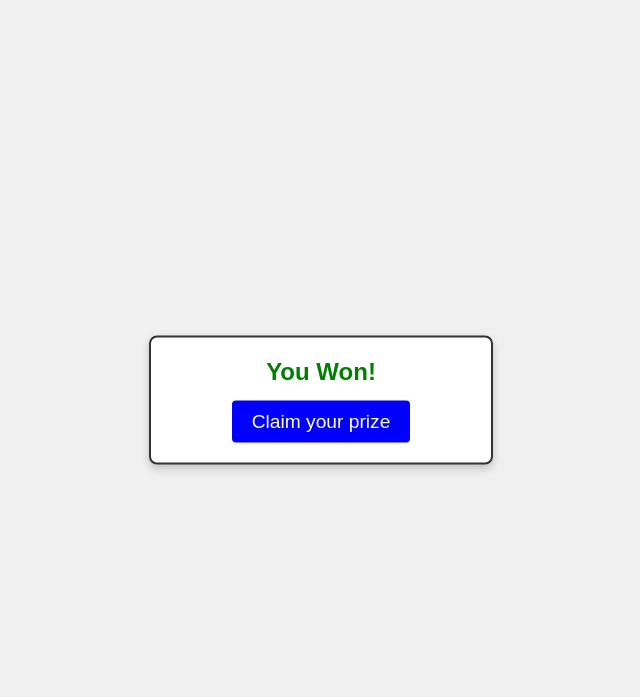
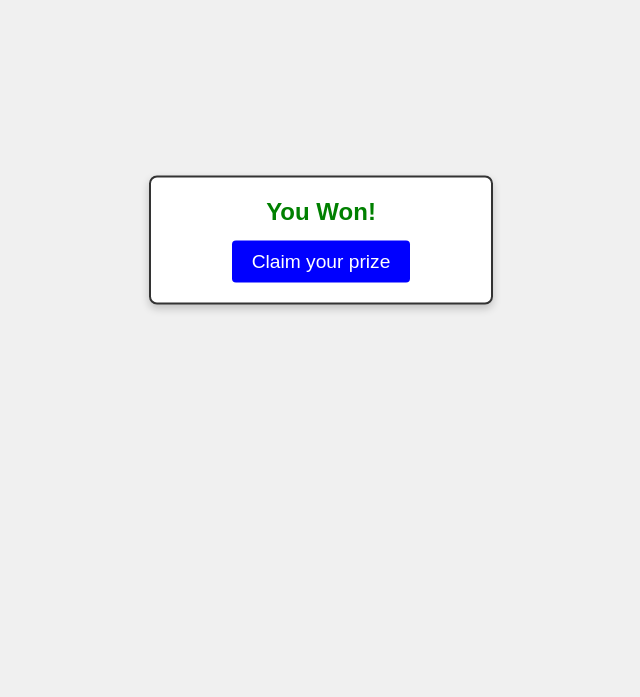
Before and after one commit to rafalgajos/secure-task-manager-app, a Flask app: page /clickjacking_attack in a window 1280 px wide. Shown: the top 697 px of the page, without its empty margins (319-959 px from the left). Run offline with Flask 3, Linux system fonts and the light colour scheme.

Commit message:
Refactor: Update comments to English and adjust UI styling for consistency
Co-Authored-By: NataliaBrzezinska <104686482+NataliaBrzezinska@users.noreply.github.com>

```diff
--- a/secure-task-sync-api/templates/clickjacking_attack.html
+++ b/secure-task-sync-api/templates/clickjacking_attack.html
@@ -5,7 +5,7 @@
     <meta name="viewport" content="width=device-width, initial-scale=1.0">
     <title>You Won!</title>
     <style>
-        /* Ustawienie kontenera na środku ekranu */
+        /* positioning the container in the centre of the screen */
         body {
             display: flex;
             justify-content: center;
@@ -16,7 +16,7 @@
             background-color: #f0f0f0;
         }
 
-        /* Styl iframe, bez cienia i zaokrągleń */
+        /* iframe style, no shadow or rounding */
         iframe {
             width: 90vw;
             max-width: 600px;
@@ -28,10 +28,10 @@
             z-index: 1;
         }
 
-        /* Styl okna popup z cieniem, aby się wyróżniało */
+        /* style a popup window with a shadow to make it stand out */
         .popup {
             position: absolute;
-            top: 50%;
+            top: 30%;
             left: 50%;
             transform: translate(-50%, -50%);
             width: 300px;
@@ -44,7 +44,7 @@
             z-index: 2;
         }
 
-        /* Nagłówek w popup */
+        /* headline in popup */
         .popup .message {
             font-size: 1.5em;
             font-weight: bold;
@@ -52,7 +52,7 @@
             margin-bottom: 15px;
         }
 
-        /* Przycisk w popup */
+        /* button in popup */
         .popup .fake-button {
             padding: 10px 20px;
             font-size: 1.2em;
@@ -66,10 +66,10 @@
 </head>
 <body>
     <div class="container">
-        <!-- Embedding the registration form in an iframe without scrolling -->
+        <!-- embedding the registration form in an iframe without scrolling -->
         <iframe id="targetFrame" src="{{ ngrok_url }}/register_html" frameborder="0" scrolling="no"></iframe>
 
-        <!-- Popup with a fake message and a button in the middle of the screen -->
+        <!-- popup with a fake message and a button in the middle of the screen -->
         <div class="popup">
             <div class="message">You Won!</div> <!-- False headline -->
             <button class="fake-button" onclick="claimPrize()">Claim your prize</button> <!-- False button -->
```
Also changed, not shown: secure-task-sync-api/app.py (+6 -6 lines), secure-task-sync-api/templates/register.html (+8 -8 lines).
